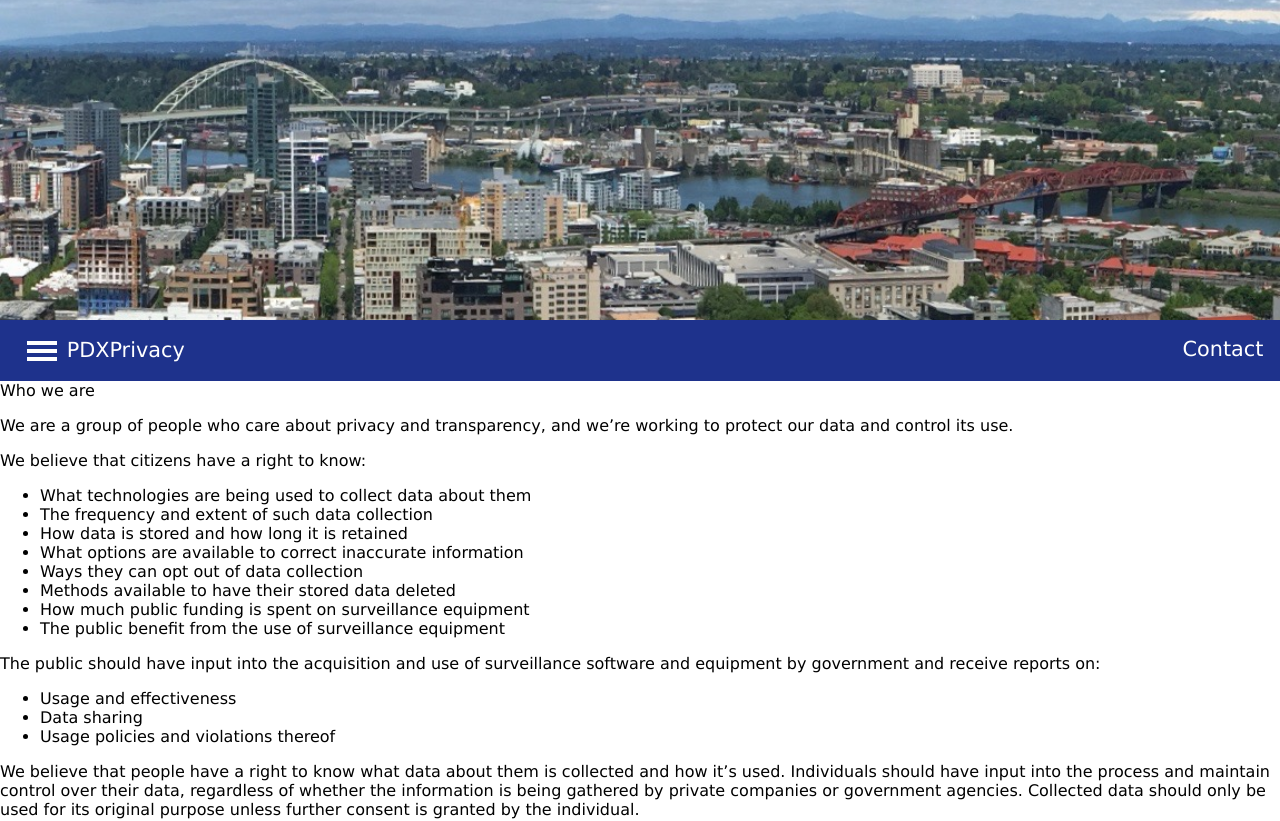
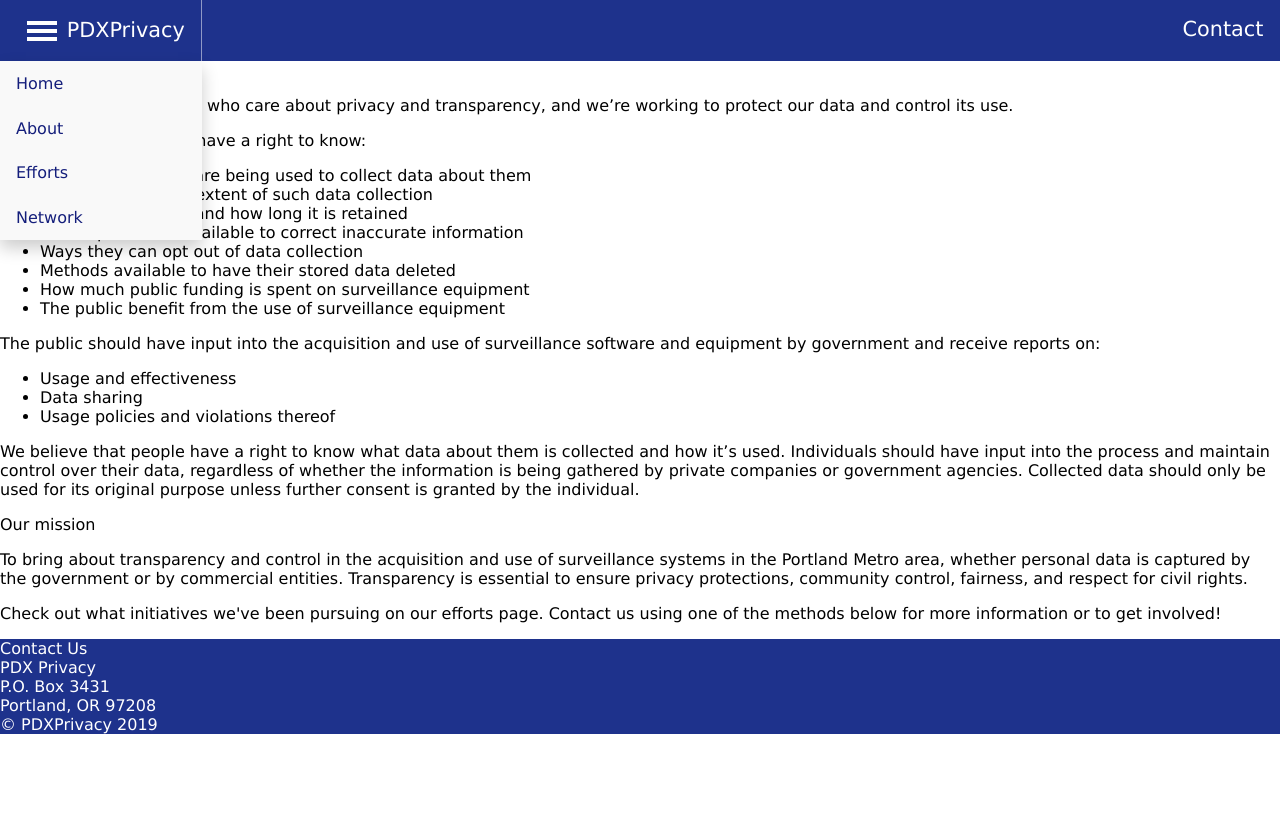
Before and after one commit to MichaelMorehouse/pdxprivacy-vue, a Vue app: page / in a window 1280 px wide. Shown: the top 821 px of the page. After the commit the page ends 800 px from the top, so only its background shows below. Built offline with nearby package versions, Linux system fonts and the light colour scheme.

Commit message:
temp remove header

```diff
--- a/src/App.vue
+++ b/src/App.vue
@@ -1,6 +1,6 @@
 <template>
   <div id="app">
-    <header></header>
+    <!-- <header></header> -->
     <Navbar></Navbar>
     <router-view></router-view>
     <Footer></Footer>
```
